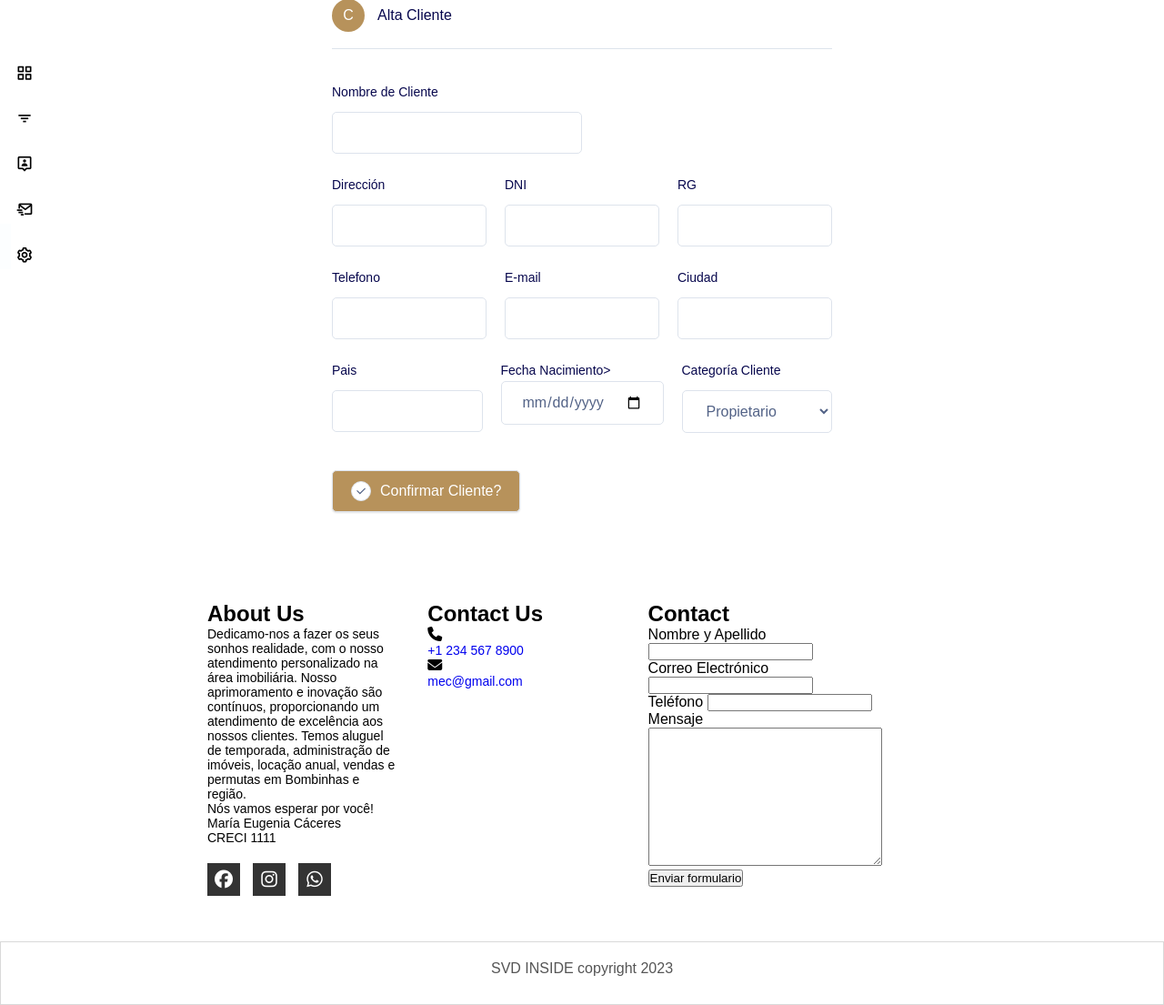
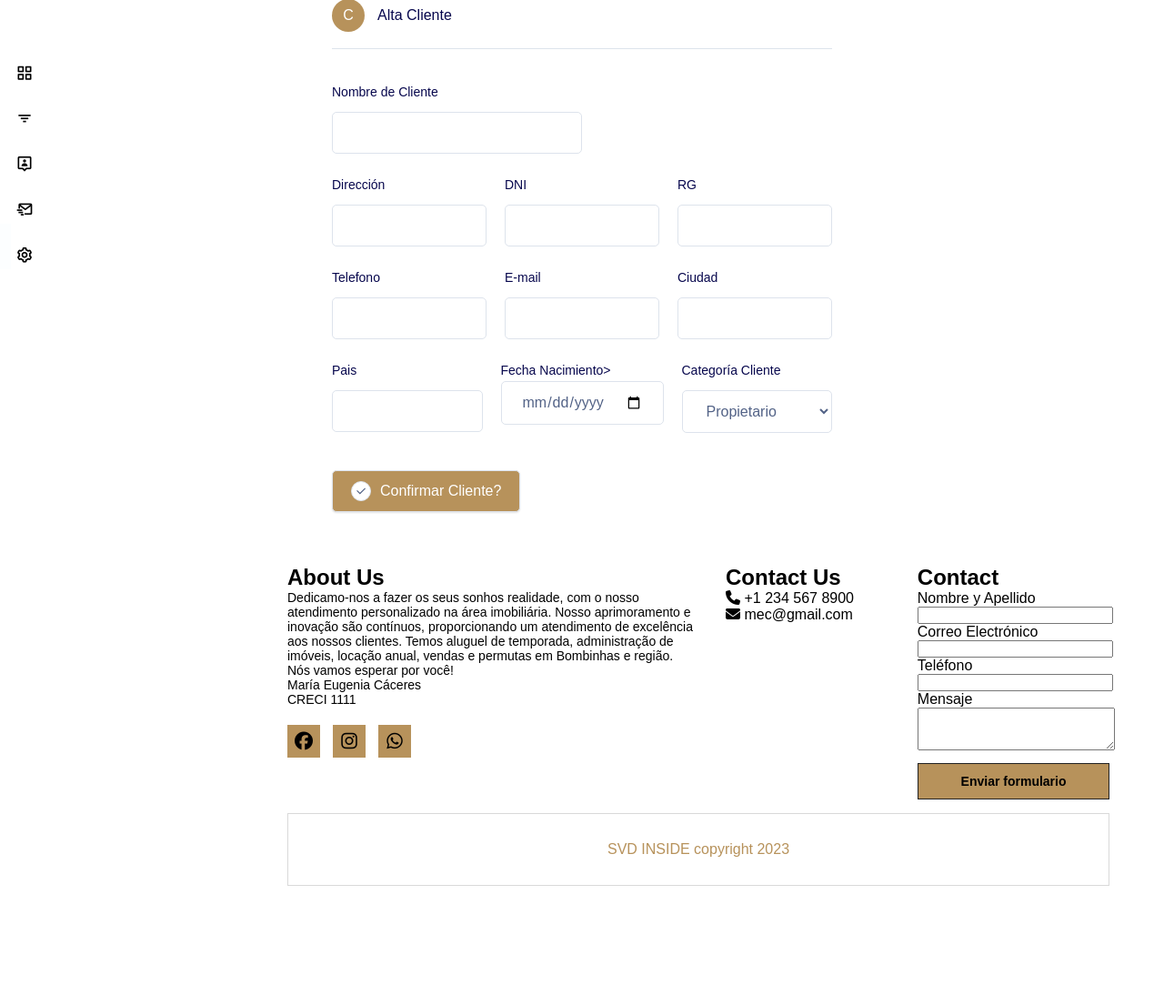
Before and after one commit to CQaS/Proyecto_Inmobiliaria, a Django app: page /cliente/crear in a window 1280 px wide. Shown: the part 49-1154 px from the top of the page at 91% size. After the commit the page ends 1023 px from the top, so only its background shows below. Run offline with Django 4.2, Linux system fonts and the light colour scheme; some libraries are stand-ins or nearby versions; some web fonts are replaced.

Commit message:
arreglo footer y poner .value a los form

```diff
--- a/service/templates/cliente/cliente_form.html
+++ b/service/templates/cliente/cliente_form.html
@@ -72,53 +72,53 @@
         <div class="formbold-input-flex">
           <div>
             <label for="nom_cliente" class="formbold-form-label"> Nombre de Cliente </label>
-            <input type="text" name="nom_cliente" id="nom_cliente" class="formbold-form-input" value="" />
+            <input type="text" name="nom_cliente" id="nom_cliente" class="formbold-form-input" value="{{ clientes.nom_cliente.value }}" />
           </div>
         </div>
 
         <div class="formbold-input-flex">
           <div>
             <label for="dir_cliente" class="formbold-form-label"> Dirección </label>
-            <input type="text" name="dir_cliente" id="dir_cliente" class="formbold-form-input" value="" />
+            <input type="text" name="dir_cliente" id="dir_cliente" class="formbold-form-input" value="{{ clientes.dir_cliente.value }}" />
           </div>
 
           <div>
             <label for="dni_cliente" class="formbold-form-label"> DNI </label>
-            <input type="number" name="dni_cliente" id="dni_cliente" class="formbold-form-input" value="" />
+            <input type="number" name="dni_cliente" id="dni_cliente" class="formbold-form-input" value="{{ clientes.dni_cliente.value }}" />
           </div>
 
           <div>
             <label for="rg_cliente" class="formbold-form-label"> RG </label>
-            <input type="number" name="rg_cliente" id="rg_cliente" class="formbold-form-input" value="" />
+            <input type="number" name="rg_cliente" id="rg_cliente" class="formbold-form-input" value="{{ clientes.rg_cliente.value }}" />
           </div>
         </div>
 
         <div class="formbold-input-flex">
           <div>
             <label for="tel_cliente" class="formbold-form-label"> Telefono </label>
-            <input type="number" name="tel_cliente" id="tel_cliente" class="formbold-form-input" value="" />
+            <input type="number" name="tel_cliente" id="tel_cliente" class="formbold-form-input" value="{{ clientes.tel_cliente.value }}" />
           </div>
 
           <div>
             <label for="email_cliente" class="formbold-form-label"> E-mail </label>
-            <input type="email" name="email_cliente" id="email_cliente" class="formbold-form-input" value="" />
+            <input type="email" name="email_cliente" id="email_cliente" class="formbold-form-input" value="{{ clientes.email_cliente.value }}" />
           </div>
 
           <div>
             <label for="ciudad_cliente" class="formbold-form-label"> Ciudad </label>
-            <input type="text" name="ciudad_cliente" id="ciudad_cliente" class="formbold-form-input" value="" />
+            <input type="text" name="ciudad_cliente" id="ciudad_cliente" class="formbold-form-input" value="{{ clientes.ciudad_cliente.value }}" />
           </div>
 
         </div>
         <div class="formbold-input-flex">
           <div>
             <label for="pais_cliente" class="formbold-form-label"> Pais </label>
-            <input type="text" name="pais_cliente" id="pais_cliente" class="formbold-form-input" value="" />
+            <input type="text" name="pais_cliente" id="pais_cliente" class="formbold-form-input" value="{{ clientes.pais_cliente.value }}" />
           </div>
 
           <div>
             <label for="fechnac" class="formbold-form-label"> Fecha Nacimiento>
-              <input type="date" name="fechnac" id="fechnac" class="formbold-form-input" value="" />
+              <input type="date" name="fechnac" id="fechnac" class="formbold-form-input" value="{{ clientes.fechnac.value }}" />
           </div>
 
           <div>
--- a/webapp/static/style/style00.css
+++ b/webapp/static/style/style00.css
@@ -221,39 +221,7 @@
 		  transform: translateY(-50%);
 		}
 
-		/* .sidebar .profile-details{
-  position: fixed;
-  bottom: 0;
-  width: 260px;
-  display: flex;
-  align-items: center;
-  justify-content: space-between;
-  background: #1d1b31;
-  padding: 12px 0;
-  transition: all 0.5s ease;
-}
-.sidebar.close .profile-details{
-  background: none;
-}
-.sidebar.close .profile-details{
-  width: 78px;
-}
-.sidebar .profile-details .profile-content{
-  display: flex;
-  align-items: center;
-} */
-		/* .sidebar .profile-details img{
-  height: 52px;
-  width: 52px;
-  object-fit: cover;
-  border-radius: 16px;
-  margin: 0 14px 0 12px;
-  background: rgb(183, 146, 91);
-  transition: all 0.5s ease;
-} */
-		/*.sidebar.close .profile-details img{
-  padding: 10px;
-} */
+
 		.sidebar .profile-details .profile_name,
 		.sidebar .profile-details .job {
 		  color: #fff;
@@ -408,108 +376,23 @@
 
 		}
 
-
-		/* QUIENES SOMOS Y FORMULARIO DE CONTACTO */
-		/* .box {
-			display: flex;
-			justify-content:space-between;
-			flex-wrap: wrap;
-			color: white;
-		  }
-
-		  .about {
-			margin: 50px 10px 50px 10px; /*arriba-der-abajo-izq*/
-		/*display: flex;
-			justify-content: space-evenly;
-			flex-wrap: wrap;
-			border: 2px solid white;
-			border-radius: 5px 50px;
-			width: 450px;
-			height: 500px;
-			background-color: rgb(51, 51, 51, 0.302);
-			float: left;
-			padding: 10px;
-		  }
-
-		  .titulo-about {
-			text-align: center;
-			justify-content: center;
-			padding: 10px;
-		}
-
-
-		  /* FORMULARIO DE CONTACTO
-
-		  .container-form {
-			margin: 50px 10px 50px 10px; /*arriba-der-abajo-izq*/
-		/*display: flex;
-			justify-content: space-evenly;
-			flex-wrap: wrap;
-			border: 2px solid white;
-			border-radius: 5px 50px;
-			width: 450px;
-			height: 500px;
-			background-color: rgb(51, 51, 51, 0.302);
-			float: right;
-		 }
-
-		 .titulo-form {
-			color: white;
-			text-align: center;
-			justify-content: center;
-			padding: 10px;
-		 }
-
-
-		label, input, select {
-			font-size: 16px;
-			display: inline-block;
-			vertical-align: middle;
-			align-items: center;
-			margin-top: 20px;
-			padding: 10px;
-			border-radius: 10px;
-		}
-
-		input[type="submit"] {
-			width: 60%;
-			margin: auto;
-			border: solid thin #222;
-			padding: .7rem;
-			border-radius: 10px;
-			background-color: white;
-			font-weight: 600;
-			margin-top: 3rem;
-			font-size: 16px;
-			cursor: pointer;
-			color: rgb(51, 51, 51);
-			justify-content: center;
-			align-items: center;
-		}
-
-
-		input[type="submit"]:hover {
-			background: rgb(51, 51, 51, 0.302);
-			color: white;
-		}
-
-
 /*FOOTER */
 
 		footer {
-		  position: relative;
+		  position: absolute;
+		  right: 0;
 		  width: 80%;
 		  height: auto;
-		  padding: 50px 100px;
-		  background: #fff;
-		  margin: 0 auto;
+		  padding: 10px 60px 10px 60px;
+		  background: white;
+		  margin: 0 0 0 0;
 		}
 
 		footer .container {
-		  width: 90%;
+		  width: 100%;
 		  display: grid;
-		  grid-template-columns: 8fr 8fr 2fr;
-		  align-content: center;
+		  grid-template-columns: 50% 20% 30%;
+		  justify-content: space-between;
 		  grid-gap: 30px;
 		}
 
@@ -522,7 +405,7 @@
 
 		footer .container .sec p {
 		  color: #555;
-
+		  margin: 0;
 		}
 
 		footer .container .sec-quicklink p {
@@ -532,7 +415,7 @@
 		footer .container .sci {
 		  margin-top: 20px;
 		  display: grid;
-		  grid-template-columns: repeat(4, 50px);
+		  grid-template-columns: repeat(3, 50px);
 		}
 
 		footer .container .sci li {
@@ -543,7 +426,7 @@
 		  display: inline-block;
 		  width: 36px;
 		  height: 36px;
-		  background: #333;
+		  background: rgb(183, 146, 91);
 		  display: grid;
 		  align-content: center;
 		  justify-content: center;
@@ -551,7 +434,7 @@
 		}
 
 		footer .container .sci li a i {
-		  color: #fff;
+		  color: black;
 		  font-size: 20px;
 		}
 
@@ -577,7 +460,7 @@
 
 		footer .container .contact .info li {
 		  display: grid;
-		  grid-template-columns: 150px 1fr;
+		  grid-template-columns: 150px 2fr;
 		  margin-bottom: 16px;
 		}
 
@@ -591,12 +474,31 @@
 		  text-decoration: none;
 		}
 
+		footer .form_input {
+			width: 215px;
+		  }
+
+
+		footer input[type="submit"]{
+			width: 78%;
+			margin: auto;
+			border: solid thin #222;
+			padding: .7rem;
+			background-color: rgb(183, 146, 91);
+			font-weight: 600;
+			margin-top: 10px;
+			font-size: 14px;
+			cursor: pointer;
+			color: black;
+		}
+
 		.copyrightText {
 		  width: 100%;
 		  background: #fff;
-		  padding: 20px 100px 30px;
+		  margin-top: 15px;
+		  padding: 30px 100px 30px;
 		  text-align: center;
-		  color: #555;
+		  color: rgb(183, 146, 91);;
 		  border: 1px solid rgba(0, 0, 0, 0.15)
 		}
 
--- a/webapp/templates/layouts/base00.html
+++ b/webapp/templates/layouts/base00.html
@@ -126,10 +126,8 @@
         <h2>Contact Us</h2>
         <ul class="info">
           <li>
-            <span><i class="fa-solid fa-phone"></i><p><a href="tel:+12345678900">+1 234 567 8900</a></p></span>
-
-            <span><i class="fa-solid fa-envelope"></i></span>
-            <p><a href="mailto:mec@gmail.com">mec@gmail.com</a></p>
+            <span><i class="fa-solid fa-phone"></i> +1 234 567 8900</span><br>
+            <span><i class="fa-solid fa-envelope"></i> mec@gmail.com</span>
           </li>
         </ul>
       </div>
@@ -143,12 +141,12 @@
           <label for="" class="form_label">Correo Electrónico</label>
           <input type="email" id="correoelectronico" class="form_input" name="email" required>
           <br>
-          <label for="" class="form_label">Teléfono</label>
+          <label for="" class="form_label">Teléfono</label><br>
           <input type="tel" class="form_input" name="tel" required>
           <br>
-          <label for="" class="form_label">Mensaje</label>
+          <label for="" class="form_label">Mensaje</label><br>
           <!-- <input type="textarea" class="form_input" name="textarea"> -->
-          <textarea name="mensaje" id="mensaje" cols="30" rows="10"></textarea>
+          <textarea name="mensaje" id="mensaje" cols="25" rows="3"></textarea>
           <br>
 
           <input type="submit" value="Enviar formulario" class="form_enviar">
@@ -158,10 +156,11 @@
         </form>
       </div>
     </div>
+    <div class="copyrightText">
+      <p>SVD INSIDE copyright 2023</p>
+    </div>
   </footer>
-  <div class="copyrightText">
-    <p>SVD INSIDE copyright 2023</p>
-  </div>
+
   <!-- Scroll Reveal -->
   <script src="https://unpkg.com/scrollreveal"></script>
   <script src="https://cdn.jsdelivr.net/npm/sweetalert2@11"></script>
```
Also changed, not shown: service/templates/empleado/empleado_form.html (+5 -5 lines), webapp/static/assets/img/f3ddbd2d246c4f2c9268dfc84d06b71d.jpg (added).
